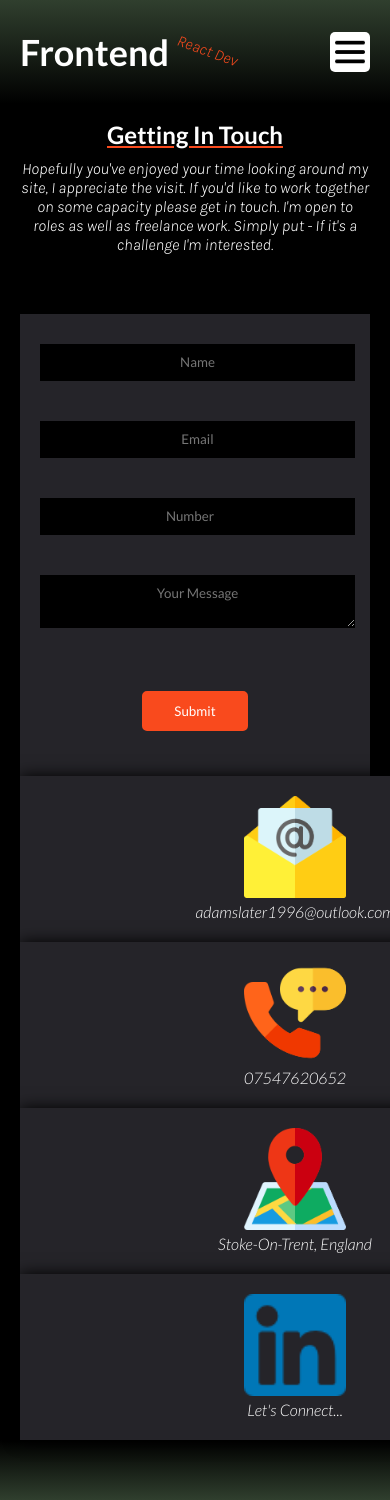
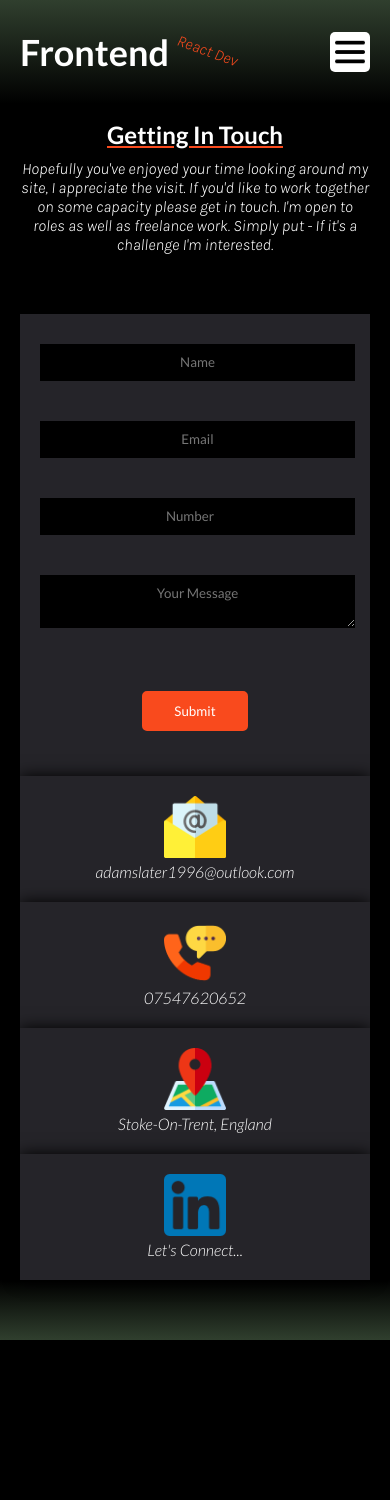
Before and after one commit to slaterwebdev/portfolioVersionTwo, a React (Create React App) app: page /contact in a window 390 px wide. After the commit the page ends 1340 px from the top, so only its background shows below. Built offline with nearby package versions, Linux system fonts and the light colour scheme.

Commit message:
final mobile css structure adjustments

```diff
--- a/sass/_mediaQueries.scss
+++ b/sass/_mediaQueries.scss
@@ -129,7 +129,8 @@
 
         .w-40 {
             width: 60%;
-            margin-top: 140px;
+            margin-top: 80px;
+            padding-top: 0px;
         }
 
         .w-60 {
@@ -166,11 +167,16 @@
     /*Contact*/
     .contact {
         .form-container {
+            width: 100%;
             flex-direction: column;
-        }
 
-        .contact-box {
-            width: 550px;
+            div div a p {
+                width: 100% ;
+            }
+            form, div {
+                width: 100%;
+                min-width: 100%;
+            }
         }
     }
 }
@@ -221,7 +227,7 @@
 
         .w-40 {
             width: 100%;
-            margin-top: 80px ;
+            margin-top: 20px ;
 
             .welcome {
                 width: 200px ;
--- a/sass/index.scss
+++ b/sass/index.scss
@@ -157,7 +157,7 @@
 
 .skill:hover .skill-text p {
     transition: all .5s ease-in-out;
-    transform: translateY(-60px);
+    transform: translateY(-85px);
 }
 
 .latest-portfolio-code {
--- a/src/About.js
+++ b/src/About.js
@@ -39,10 +39,16 @@ const About = () => {
     const reactIcon = '/imgs/react.png';
     const reactContent = 'Deep understanding of React - Personal favourite, even more so than Vanilla JS!';
 
+    /* react */
+    const wpIcon = '/imgs/wordpress.png';
+    const wpContent = 'Complete understanding and competence in Wordpress (CMS)';
+
     return (
         <div className="about m-3">
             <h2 className='text-center mt-1 mb-2'>About Me</h2>
+
             {/* <Autotype /> */}
+
             <div className='latest-portfolio-code m-auto d-flex justify-space-around align-center text-center m-auto'>
                 <img className='pt-1 pb-1 br-sm mb-2 mt-2' src="/imgs/cv.png" alt="coding icon" />
                 <h3 className='ml-1 mr-1 pb-2 mb-2 mt-2'><a href=''>CLICK HERE</a> To download a copy of my Resumè. Take a deeper look into all things Adam and Development.</h3>
@@ -55,6 +61,7 @@ const About = () => {
                 <Skill icon={engineeringIcon} text={engineeringContent}/>
                 <Skill icon={firestoreIcon} text={firestoreContent}/>
                 <Skill icon={githubIcon} text={githubContent}/>
+                <Skill icon={wpIcon} text={wpContent}/>
                 <Skill icon={sassIcon} text={sassContent}/>
                 <Skill icon={reactIcon} text={reactContent}/>
             </div>
--- a/src/index.css
+++ b/src/index.css
@@ -745,7 +745,8 @@ body {
   }
   .home .w-40 {
     width: 60%;
-    margin-top: 140px;
+    margin-top: 80px;
+    padding-top: 0px;
   }
   .home .w-60 {
     justify-content: center;
@@ -775,10 +776,15 @@ body {
 
   /*Contact*/
   .contact .form-container {
+    width: 100%;
     flex-direction: column;
   }
-  .contact .contact-box {
-    width: 550px;
+  .contact .form-container div div a p {
+    width: 100%;
+  }
+  .contact .form-container form, .contact .form-container div {
+    width: 100%;
+    min-width: 100%;
   }
 }
 @media screen and (max-width: 600px) {
@@ -819,7 +825,7 @@ body {
   }
   .home .w-40 {
     width: 100%;
-    margin-top: 80px;
+    margin-top: 20px;
   }
   .home .w-40 .welcome {
     width: 200px;
@@ -991,7 +997,7 @@ body {
 
 .skill:hover .skill-text p {
   transition: all 0.5s ease-in-out;
-  transform: translateY(-60px);
+  transform: translateY(-85px);
 }
 
 .latest-portfolio-code {
```
Also changed, not shown: public/imgs/wordpress.png (added), 1 other file (tests, documents, lock files or other folders).
